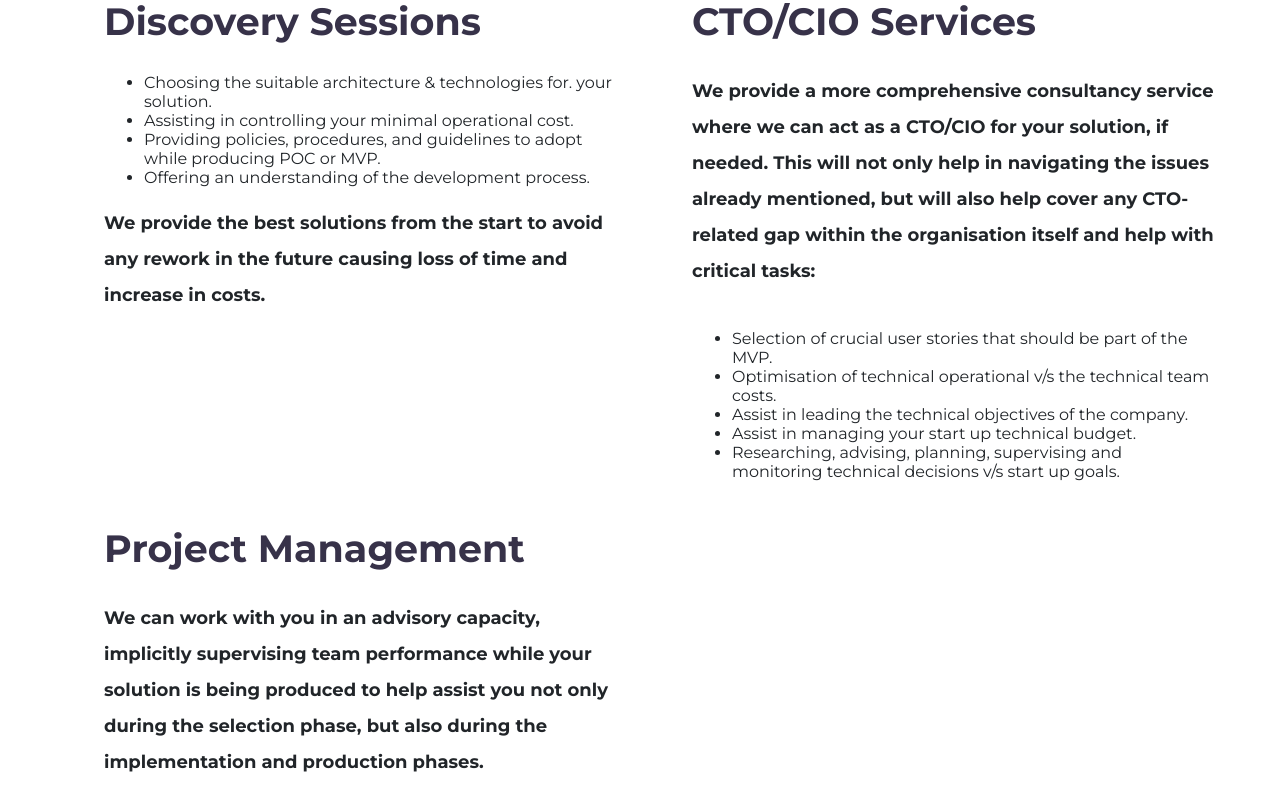
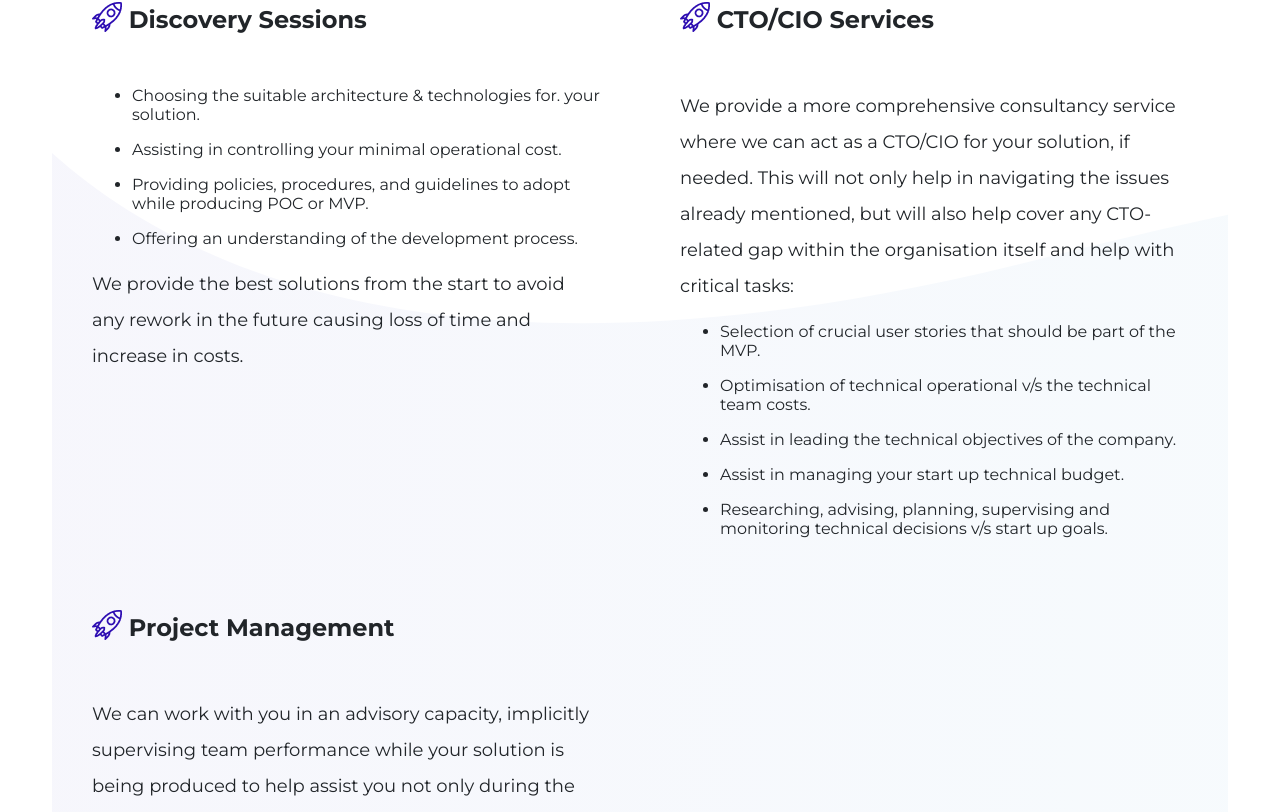
Before and after one commit to Volodymyr759/web-client-ts, a Next.js app: page /for-startups in a window 1280 px wide. Shown: the part 1264-2076 px from the top of the page. Built offline with nearby package versions, Linux system fonts and the light colour scheme.

Commit message:
added IconTextBox component

```diff
--- /dev/null
+++ b/components/IconTextBox/icon-text-box.module.css
@@ -0,0 +1,49 @@
+.icontextbox {
+	margin: 0;
+}
+
+.icontextbox h4::before {
+	position: relative;
+	left: 0;
+
+	content: url(/cpu-1.png) !important;
+
+	line-height: normal;
+}
+
+.icontextbox > p {
+	font-size: 18px;
+	font-weight: initial;
+	font-style: normal;
+	line-height: 36px;
+}
+
+.icontextboxrocket h4::before {
+	position: relative;
+	left: 0;
+
+	content: url(/rocket-1.png) !important;
+
+	line-height: normal;
+}
+
+.icontextboxrocket > p {
+	font-size: 18px;
+	font-weight: initial;
+	font-style: normal;
+	line-height: 36px;
+}
+
+.boxheader {
+	display: inline-flex;
+	align-items: center;
+	justify-content: center;
+
+	text-align: left;
+	text-transform: capitalize;
+
+	font-size: 24px;
+	font-weight: 700;
+	font-style: normal;
+	line-height: 36px;
+}
--- /dev/null
+++ b/components/IconTextBox/icon-text-box.tsx
@@ -0,0 +1,16 @@
+import { IconTextBoxProps } from './icon-text-box.props';
+import styles from './icon-text-box.module.css';
+import cn from 'classnames';
+
+export const IconTextBox = ({ appearance, headerText, children }: IconTextBoxProps): JSX.Element => {
+	return (
+		<div className={cn(styles.p, {
+			[styles.icontextbox]: appearance == 'exotic',
+			[styles.icontextboxrocket]: appearance == 'rocket'
+		})}
+		>
+			<h4 className={styles.boxheader}>&nbsp;{headerText}</h4>
+			{children}
+		</div>
+	);
+};
--- a/components/index.ts
+++ b/components/index.ts
@@ -1,5 +1,6 @@
 export * from './BubbleBox/bubble-box';
 export * from './Htag/Htag';
+export * from './IconTextBox/icon-text-box';
 export * from './ImageObject/image-object';
 export * from './LeftImageCard/left-image-card';
 export * from './LeftTextCard/left-text-card';
--- a/pages/for-startups.tsx
+++ b/pages/for-startups.tsx
@@ -1,6 +1,6 @@
 import Head from 'next/head';
 import { withLayout } from "../layouts/public/Layout";
-import { BubbleBox, Htag, P, SayHelloForm, TitleCard } from "../components";
+import { BubbleBox, Htag, IconTextBox, P, SayHelloForm, TitleCard } from "../components";
 
 function ForStartups(): JSX.Element {
 	return (
@@ -31,48 +31,46 @@ function ForStartups(): JSX.Element {
 				</P>
 			</section>
 
-			<section className="row">
-				<div className="col-md-6">
-					<div className="icon-para">
-						<Htag tag='h3'>Discovery Sessions</Htag>
+			<section className="row" style={{ backgroundImage: "url(/gradient_bg.svg)" }}>
+				<div className="bubblewrapper">
+					<IconTextBox appearance="rocket" headerText="Discovery Sessions">
 						<ul>
-							<li>Choosing the suitable architecture & technologies for. your solution.</li>
-							<li>Assisting in controlling your minimal operational cost.</li>
-							<li>Providing policies, procedures, and guidelines to adopt while producing POC or MVP.</li>
-							<li>Offering an understanding of the development process.</li>
+							<li><p>Choosing the suitable architecture & technologies for. your solution.</p></li>
+							<li><p>Assisting in controlling your minimal operational cost.</p></li>
+							<li><p>Providing policies, procedures, and guidelines to adopt while producing POC or MVP.</p></li>
+							<li><p>Offering an understanding of the development process.</p></li>
 						</ul>
-						<P>
+						<p>
 							We provide the best solutions from the start to avoid any rework in the future causing loss of time
 							and increase in costs.
-						</P>
-					</div>
+						</p>
+					</IconTextBox>
 				</div>
-				<div className="col-md-6">
-					<div className="icon-para">
-						<Htag tag='h3'>CTO/CIO Services</Htag>
-						<P>
+				<div className="bubblewrapper">
+					<IconTextBox appearance="rocket" headerText="CTO/CIO Services">
+						<p>
 							We provide a more comprehensive consultancy service where we can act as a CTO/CIO for your solution,
 							if needed. This will not only help in navigating the issues already mentioned, but will also help
 							cover any CTO-related gap within the organisation itself and help with critical tasks:
-						</P>
+						</p>
 						<ul>
-							<li>Selection of crucial user stories that should be part of the MVP.</li>
-							<li>Optimisation of technical operational v/s the technical team costs.</li>
-							<li>Assist in leading the technical objectives of the company.</li>
-							<li>Assist in managing your start up technical budget.</li>
-							<li>Researching, advising, planning, supervising and monitoring technical decisions v/s start up goals.</li>
+							<li><p>Selection of crucial user stories that should be part of the MVP.</p></li>
+							<li><p>Optimisation of technical operational v/s the technical team costs.</p></li>
+							<li><p>Assist in leading the technical objectives of the company.</p></li>
+							<li><p>Assist in managing your start up technical budget.</p></li>
+							<li><p>Researching, advising, planning, supervising and monitoring technical decisions v/s start up goals.</p></li>
 						</ul>
-					</div>
+
+					</IconTextBox>
 				</div>
-				<div className="col-md-6">
-					<div className="icon-para">
-						<Htag tag='h3'>Project Management</Htag>
-						<P>
+				<div className="bubblewrapper">
+					<IconTextBox appearance="rocket" headerText="Project Management">
+						<p>
 							We can work with you in an advisory capacity, implicitly supervising team performance while your
-							solution is being produced to help assist you not only during the selection phase, but also during
-							the implementation and production phases.
-						</P>
-					</div>
+							solution is being produced to help assist you not only during the selection phase, but also during the
+							implementation and production phases.
+						</p>
+					</IconTextBox>
 				</div>
 			</section>
 
```
Also changed, not shown: components/IconTextBox/icon-text-box.props.ts (added, +7 -0 lines), pages/about.tsx (+25 -38 lines), pages/mobile-development.tsx (+17 -18 lines), pages/outsourcing.tsx (+28 -30 lines), pages/security-auditing.tsx (+28 -25 lines), pages/web-development.tsx (+18 -18 lines), styles/about.module.css (deleted, +0 -44 lines), public/rocket-1.png (added).
